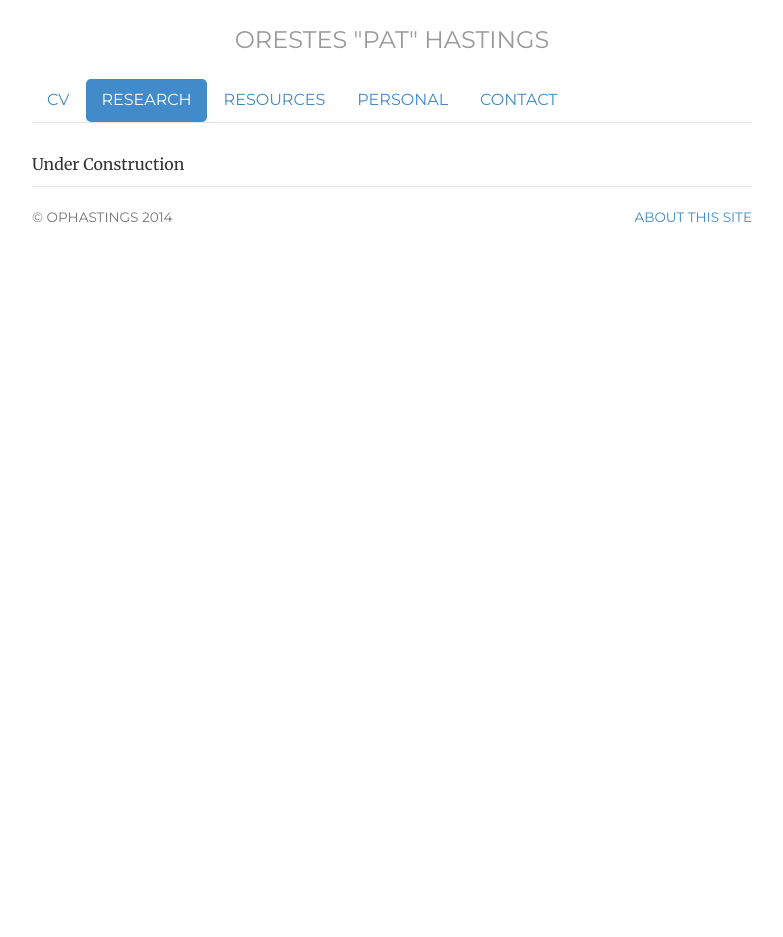
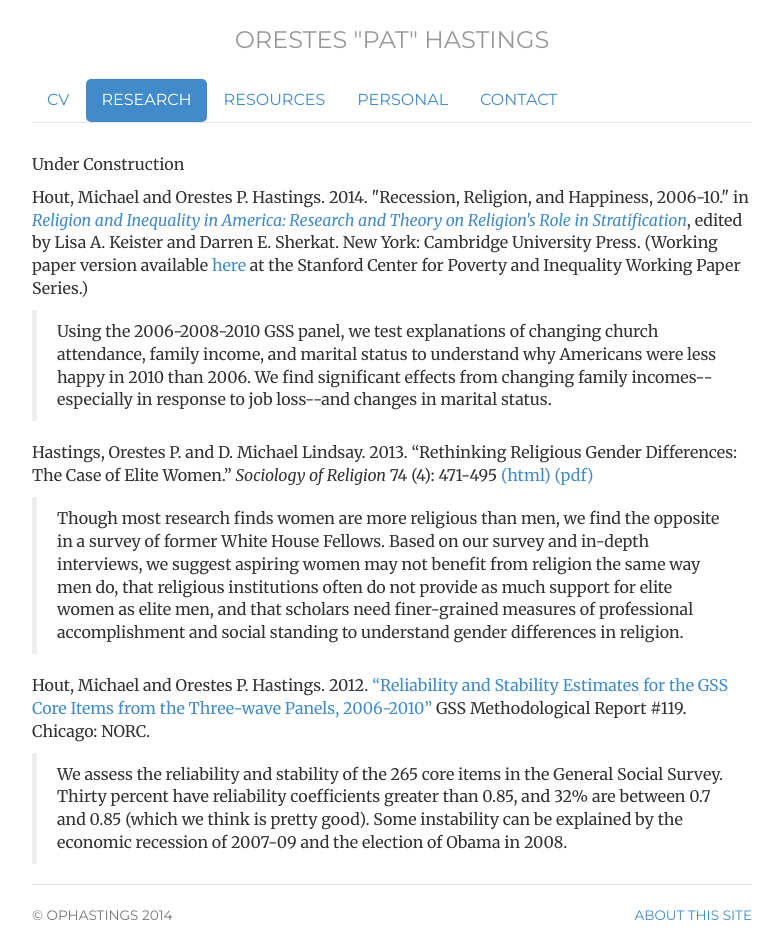
Before and after one commit to ophastings/ophastings.github.io, a Jekyll site: the page built from research/index.html, in a window 1280 px wide. Shown: the whole page, without its empty margins (248-1031 px from the left). Built offline with Jekyll 4.4.1, drawn with Linux system fonts in a browser that asks for light colours; before the commit the page ends 900 px from its top, so only the background shows below that.

Commit message:
Update index.html

```diff
--- a/research/index.html
+++ b/research/index.html
@@ -10,3 +10,11 @@ description: Research page of ophastings.com, the website of Orestes Hastings, a
 ---
 
 <p>Under Construction</p>
+
+<p> Hout, Michael and Orestes P. Hastings. 2014. "Recession, Religion, and Happiness, 2006-10." in <i><a title="http://www.cambridge.org/us/academic/subjects/sociology/sociology-religion/religion-and-inequality-america-research-and-theory-religions-role-stratification" href="http://www.cambridge.org/us/academic/subjects/sociology/sociology-religion/religion-and-inequality-america-research-and-theory-religions-role-stratification">Religion and Inequality in America: Research and Theory on Religion's Role in Stratification</a></i>, edited by Lisa A. Keister and Darren E. Sherkat. New York: Cambridge University Press. (Working paper version available <a title="http://www.stanford.edu/group/scspi/_media/working_papers/hout-hastings_recession-religion-happiness.pdf" href="http://www.stanford.edu/group/scspi/_media/working_papers/hout-hastings_recession-religion-happiness.pdf">here</a> at the Stanford Center for Poverty and Inequality Working Paper Series.) </p>
+<blockquote><span>Using the 2006-2008-2010 GSS panel, we test explanations of changing church attendance, family income, and marital status to understand why Americans were less happy in 2010 than 2006. We find significant effects from changing family incomes--especially in response to job loss--and changes in marital status. </span></blockquote>
+
+<p> Hastings, Orestes P. and D. Michael Lindsay. 2013. “Rethinking Religious Gender Differences: The Case of Elite Women.” <i>Sociology of Religion</i> 74 (4): 471-495 <a title="http://socrel.oxfordjournals.org/cgi/content/full/srt048?ijkey=N8mn63N8YzGDPX5&keytype=ref" href="http://socrel.oxfordjournals.org/cgi/content/full/srt048?ijkey=N8mn63N8YzGDPX5&keytype=ref">(html)</a> <a title="http://socrel.oxfordjournals.org/cgi/reprint/srt048?ijkey=N8mn63N8YzGDPX5&keytype=ref" href="http://socrel.oxfordjournals.org/cgi/reprint/srt048?ijkey=N8mn63N8YzGDPX5&keytype=ref">(pdf)</a></p>
+<blockquote><span>Though most research finds women are more religious than men, we find the opposite in a survey of former White House Fellows. Based on our survey and in-depth interviews, we suggest aspiring women may not benefit from religion the same way men do, that religious institutions often do not provide as much support for elite women as elite men, and that scholars need finer-grained measures of professional accomplishment and social standing to understand gender differences in religion.</span></blockquote>
+<p> Hout, Michael and Orestes P. Hastings. 2012. <a title="http://publicdata.norc.org:41000/gss/documents//MTRT/MR119.pdf" href="http://publicdata.norc.org:41000/gss/documents//MTRT/MR119.pdf">“Reliability and Stability Estimates for the GSS Core Items from the Three-wave Panels, 2006-2010”</a> GSS Methodological Report #119. Chicago: NORC. </p>
+<blockquote><span>We assess the reliability and stability of the 265 core items in the General Social Survey. Thirty percent have reliability coefficients greater than 0.85, and 32% are between 0.7 and 0.85 (which we think is pretty good). Some instability can be explained by the economic recession of 2007-09 and the election of Obama in 2008.</span></blockquote>
```
